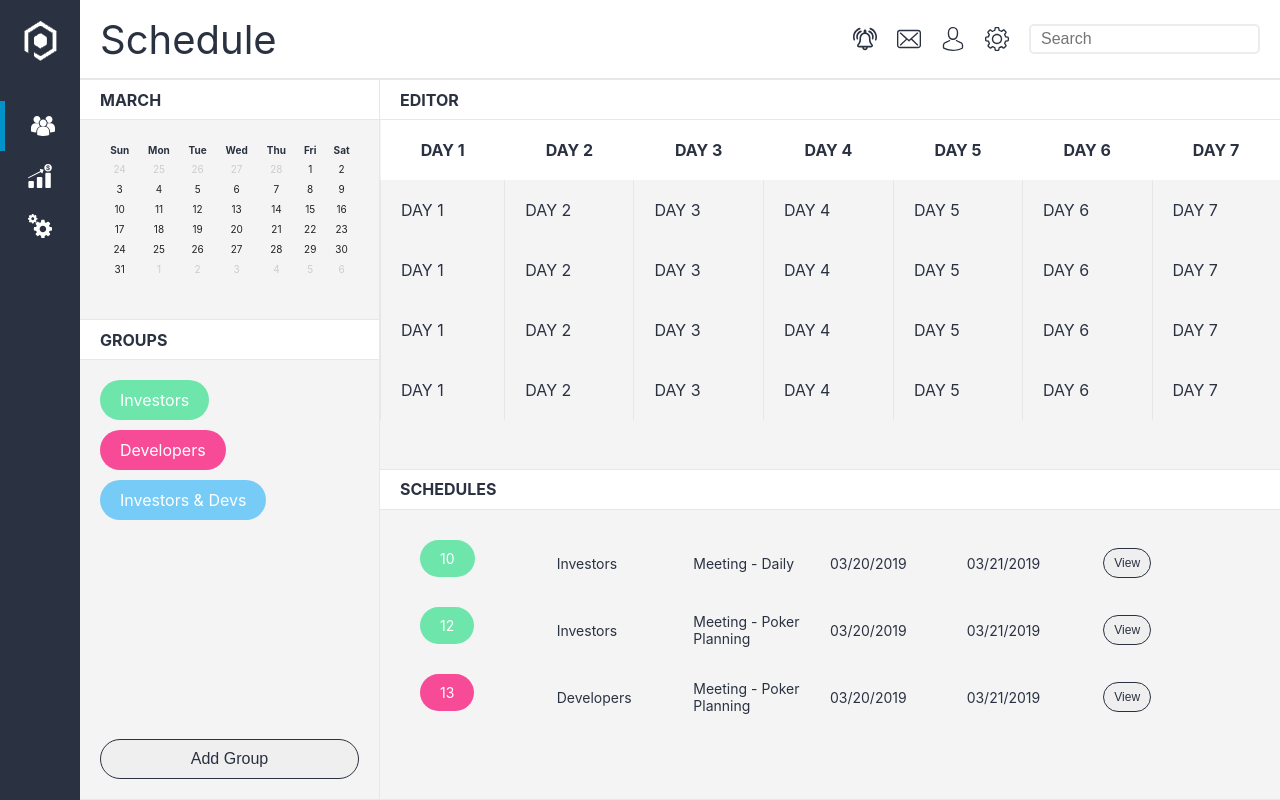
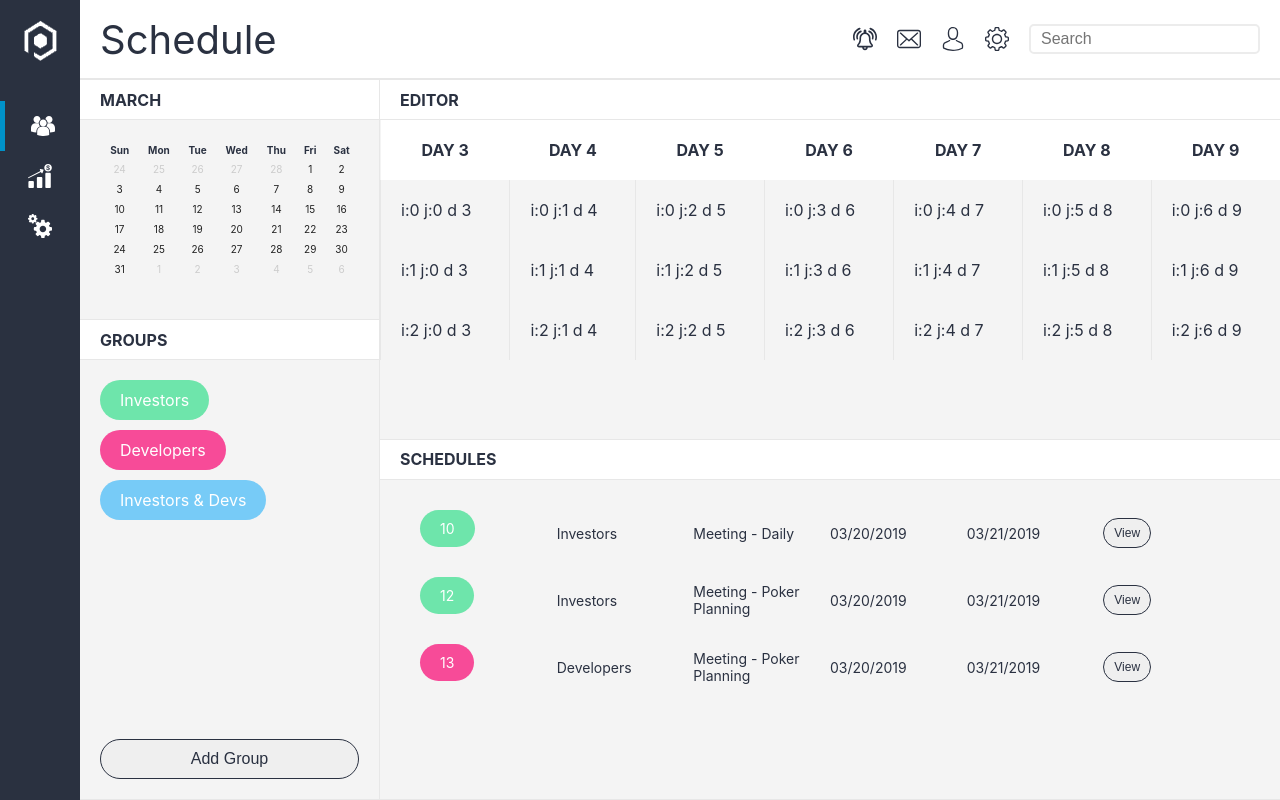
Before and after one commit to claudiogaraycochea/schedule, a React (Create React App) app: page / in a window 1280 px wide. Built offline with nearby package versions, Linux system fonts and the light colour scheme.

Commit message:
Schedule Drag and Drop

```diff
--- a/src/components/calendarSelector/CalendarSelector.js
+++ b/src/components/calendarSelector/CalendarSelector.js
@@ -63,11 +63,6 @@ class CalendarSelector extends Component {
 				}
 
 				if(itemDraggable) {
-					const data = {
-						i,
-						j,
-						valueDay
-					}
 					children.push(
 						<td key={j}>
 							<div className="item item-draggable">
--- a/src/components/groupSelector/GroupSelector.js
+++ b/src/components/groupSelector/GroupSelector.js
@@ -3,6 +3,11 @@ import './GroupSelector.css';
 import { groupList } from '../../global/Global';
 
 class GroupSelector extends Component {
+
+	onDragStart = (ev, groupId) => {
+		ev.dataTransfer.setData("groupId", groupId);
+	}
+
   render() {
     return (
       <div className="group-selector">
@@ -12,7 +17,10 @@ class GroupSelector extends Component {
           </div>
           <div className="content">
             { groupList.map((item, key)=>{
-                return <div key={key} className={`group-item ${item.color}`}>{item.name}</div>
+                return <div key={key}
+                onDragStart = {(e) => this.onDragStart(e, item.id)}
+                draggable
+                className={`group-item ${item.color}`}>{item.name}</div>
               })
             }
           </div>
--- a/src/components/scheduleEditor/ScheduleEditor.js
+++ b/src/components/scheduleEditor/ScheduleEditor.js
@@ -1,66 +1,127 @@
 import React, { Component } from 'react';
 import './ScheduleEditor.css';
+import { dataMonth } from '../../global/Global';
 
 class ScheduleEditor extends Component {
+  constructor(props) {
+    super(props);
+    this.state = {
+      dateSelected: {},
+      schedule:[
+        {
+          date: '3/7/2019',
+          groupId: 1,
+        },
+        {
+          date: '3/9/2019',
+          groupId: 3,
+        },
+      ],
+    }
+  }
+
+  componentWillMount(){
+    const dateSelected = dataMonth.getToday();
+    this.setState({dateSelected});
+  }
+
+	onDragOver = (ev) => {
+		ev.preventDefault();
+  }
+
+  onDrop = (ev, data) => {
+    const groupId = parseInt(ev.dataTransfer.getData('groupId'));
+    //console.log('*******************',data,' / groupId: ',groupId);
+    const date = this.state.dateSelected.month+'/'+data.day+'/'+this.state.dateSelected.year;
+    let schedule = this.state.schedule;
+    //let scheduleItem = schedule.filter(item => item.date === date );
+    /*if(scheduleItem.length>0){
+      scheduleItem[0].groupId = groupId;
+    }
+    else{
+      const newScheduleItem = {
+        date,
+        groupId: groupId,
+      }
+      schedule.push(newScheduleItem);
+    }*/
+
+    const newScheduleItem = {
+      date,
+      groupId: groupId,
+    }
+    schedule.push(newScheduleItem);
+
+    console.log('************ schedule: ',schedule);
+    this.setState({
+      schedule,
+    });
+  }
+
+  buildLapseContent = (lapseDays) => {
+    //const dateSelected = this.state.dateSelected;
+    let table = [];
+    let itemDraggable = true;
+
+    for (let i = 0; i < 3; i++) {
+			let children = []
+			for (let j = 0; j < 7; j++) {
+        if(itemDraggable) {
+          const data = {
+            i,
+            j,
+            day: lapseDays[j].day,
+          }
+          //console.log('lapseDays :',lapseDays[j],' > j:',{j},' > lapseDays[j]value',lapseDays[j].day);
+          children.push(
+            <td key={j}
+              onDragOver={(e)=>this.onDragOver(e)}
+              onDrop={(e)=>{this.onDrop(e, data)}}
+              >
+              <div className="item item-draggable">
+                <div className="value-day">i:{i} j:{j} d {lapseDays[j].day}</div>
+              </div>
+            </td>
+          )
+        }
+      }
+			table.push(<tr key={i}>{children}</tr>)
+		}
+		return table;
+  }
 
   buildLapse = () => {
+    const lapseDays = [
+      {day:3},
+      {day:4},
+      {day:5},
+      {day:6},
+      {day:7},
+      {day:8},
+      {day:9},
+    ];
     return(
 			<table className="lapse-wrapper">
         <thead>
           <tr>
-            <th>DAY 1</th>
-            <th>DAY 2</th>
-            <th>DAY 3</th>
-            <th>DAY 4</th>
-            <th>DAY 5</th>
-            <th>DAY 6</th>
-            <th>DAY 7</th>
+            <th>DAY {lapseDays[0].day}</th>
+            <th>DAY {lapseDays[1].day}</th>
+            <th>DAY {lapseDays[2].day}</th>
+            <th>DAY {lapseDays[3].day}</th>
+            <th>DAY {lapseDays[4].day}</th>
+            <th>DAY {lapseDays[5].day}</th>
+            <th>DAY {lapseDays[6].day}</th>
           </tr>
         </thead>
 				<tbody>
-          <tr>
-            <td>DAY 1</td>
-            <td>DAY 2</td>
-            <td>DAY 3</td>
-            <td>DAY 4</td>
-            <td>DAY 5</td>
-            <td>DAY 6</td>
-            <td>DAY 7</td>
-          </tr>
-          <tr>
-            <td>DAY 1</td>
-            <td>DAY 2</td>
-            <td>DAY 3</td>
-            <td>DAY 4</td>
-            <td>DAY 5</td>
-            <td>DAY 6</td>
-            <td>DAY 7</td>
-          </tr>
-          <tr>
-            <td>DAY 1</td>
-            <td>DAY 2</td>
-            <td>DAY 3</td>
-            <td>DAY 4</td>
-            <td>DAY 5</td>
-            <td>DAY 6</td>
-            <td>DAY 7</td>
-          </tr>
-          <tr>
-            <td>DAY 1</td>
-            <td>DAY 2</td>
-            <td>DAY 3</td>
-            <td>DAY 4</td>
-            <td>DAY 5</td>
-            <td>DAY 6</td>
-            <td>DAY 7</td>
-          </tr>
-					{/*this.buildCalendarContent()*/}
+          {this.buildLapseContent(lapseDays)}
 				</tbody>
 			</table>
 		)
   }
 
   render() {
+    console.log('this.state: ',this.state);
     return (
       <div className="schedule-editor">
         <div className="module-box">
```
